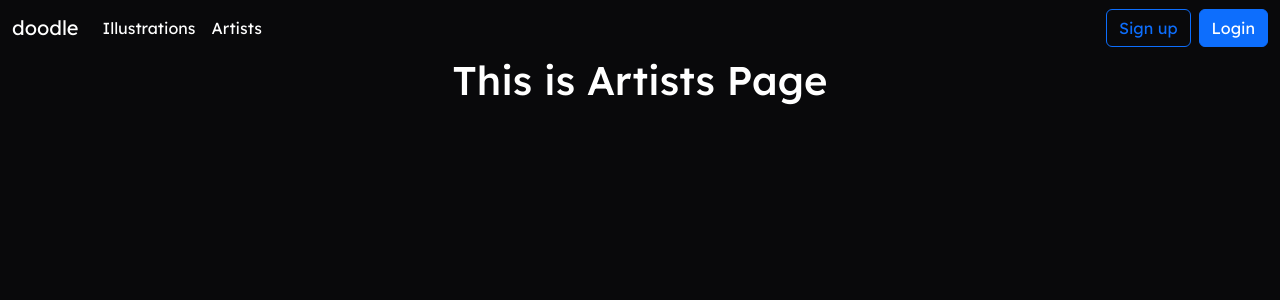
After one commit to techyargonn/big-project, a Django app: page /artists/ in a window 1280 px wide. The commit adds this page. Shown: the top 300 px of the page. Run offline with Django 5.2, Linux system fonts and the light colour scheme.

Commit message:
debugging code

```diff
--- /dev/null
+++ b/illustrations/templates/illustrations/artists.html
@@ -0,0 +1,33 @@
+{% extends "base.html" %}
+{% load static %}
+
+{% block title %}
+Doodle - Artists
+{% endblock %}
+
+{% block content %}
+
+<nav class="navbar navbar-expand-lg">
+    <div class="container-fluid">
+      <a class="navbar-brand text-white" href="#">doodle</a>
+      <button class="navbar-toggler" type="button" data-bs-toggle="collapse" data-bs-target="#navbarSupportedContent" aria-controls="navbarSupportedContent" aria-expanded="false" aria-label="Toggle navigation">
+        <span class="navbar-toggler-icon"></span>
+      </button>
+      <div class="collapse navbar-collapse" id="navbarSupportedContent">
+        <ul class="navbar-nav me-auto mb-2 mb-lg-0">
+          <li class="nav-item">
+            <a class="nav-link active text-white" aria-current="page" href="/">Illustrations</a>
+          </li>
+          <li class="nav-item">
+            <a class="nav-link text-white" href="#">Artists</a>
+          </li>
+        </ul>
+        <button type="button" class="btn btn-outline-primary" style="margin-right: 8px;">Sign up</button>
+        <button type="button" class="btn btn-primary">Login</button>
+      </div>
+    </div>
+  </nav>
+
+<h1 class="text-white text-center">This is Artists Page</h1>
+
+{% endblock %}
--- a/illustrations/urls.py
+++ b/illustrations/urls.py
@@ -5,4 +5,5 @@ from . import views
 
 urlpatterns = [
     path('', views.home, name="home"),
+    path('artists/', views.artists, name="artists")
 ]
--- a/illustrations/views.py
+++ b/illustrations/views.py
@@ -3,3 +3,9 @@ from django.shortcuts import render
 # Create your views here.
 def home(request):
     return render(request, 'illustrations/index.html')
+
+def artists(request):
+    return render(request, 'illustrations/artists.html')
+
+def contact(request):
+    return render(request, 'illustrations/contact.html')
--- a/templates/base.html
+++ b/templates/base.html
@@ -8,7 +8,11 @@
     <link rel="preconnect" href="https://fonts.googleapis.com">
     <link rel="preconnect" href="https://fonts.gstatic.com" crossorigin>
     <link href="https://fonts.googleapis.com/css2?family=Lexend:wght@100..900&display=swap" rel="stylesheet">
-    <title>Doodle</title>
+    <title>
+      {% block title %}
+      Doodle
+      {% endblock %}
+    </title>
     <style>
         ::-webkit-scrollbar {
   width: 3px;
@@ -26,6 +30,28 @@
 </head>
 <body style="background-color: #09090b; font-family: 'Lexend', sans-serif;">
     {% block content %}
+
+    <nav class="navbar navbar-expand-lg">
+      <div class="container-fluid">
+        <a class="navbar-brand text-white" href="#">doodle</a>
+        <button class="navbar-toggler" type="button" data-bs-toggle="collapse" data-bs-target="#navbarSupportedContent" aria-controls="navbarSupportedContent" aria-expanded="false" aria-label="Toggle navigation">
+          <span class="navbar-toggler-icon"></span>
+        </button>
+        <div class="collapse navbar-collapse" id="navbarSupportedContent">
+          <ul class="navbar-nav me-auto mb-2 mb-lg-0">
+            <li class="nav-item">
+              <a class="nav-link active text-white" aria-current="page" href="/">Illustrations</a>
+            </li>
+            <li class="nav-item">
+              <a class="nav-link text-white" href="#">Artists</a>
+            </li>
+          </ul>
+          <button type="button" class="btn btn-outline-primary" style="margin-right: 8px;">Sign up</button>
+          <button type="button" class="btn btn-primary">Login</button>
+        </div>
+      </div>
+    </nav>
+
     {% endblock %}
 </body>
 </html>
```
Also changed, not shown: illustrations/templates/illustrations/contact.html (added, +17 -0 lines), static/style.css (added, +43 -0 lines), illustrations/templates/illustrations/about.html (deleted).
